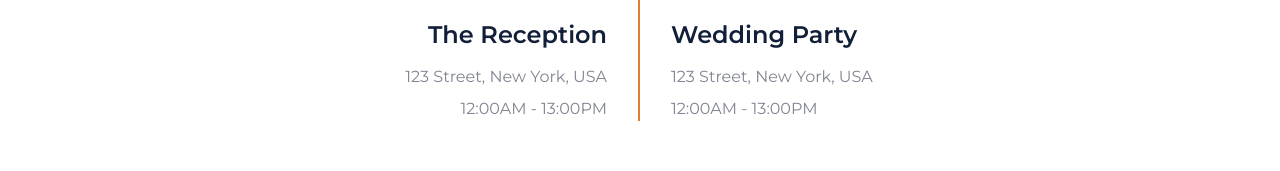
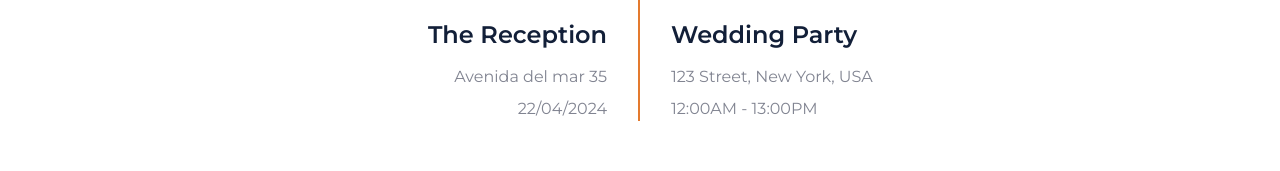
Before and after one commit to Pasola80/BODA, a plain HTML site: page index.html in a window 1280 px wide. Shown: the part 5195-5366 px from the top of the page. Drawn offline with nearby package versions, Linux system fonts and the light colour scheme.

Commit message:
cambio de lugar y fecha

```diff
--- a/index.html
+++ b/index.html
@@ -304,8 +304,8 @@
                     <div class="text-center text-md-right mr-md-3 mb-4 mb-md-0">
                         <img class="img-fluid mb-4" src="img/event-1.jpg" alt="">
                         <h4 class="mb-3">The Reception</h4>
-                        <p class="mb-2">123 Street, New York, USA</p>
-                        <p class="mb-0">12:00AM - 13:00PM</p>
+                        <p class="mb-2">Avenida del mar 35</p>
+                        <p class="mb-0">22/04/2024</p>
                     </div>
                 </div>
                 <div class="col-md-6">
```
